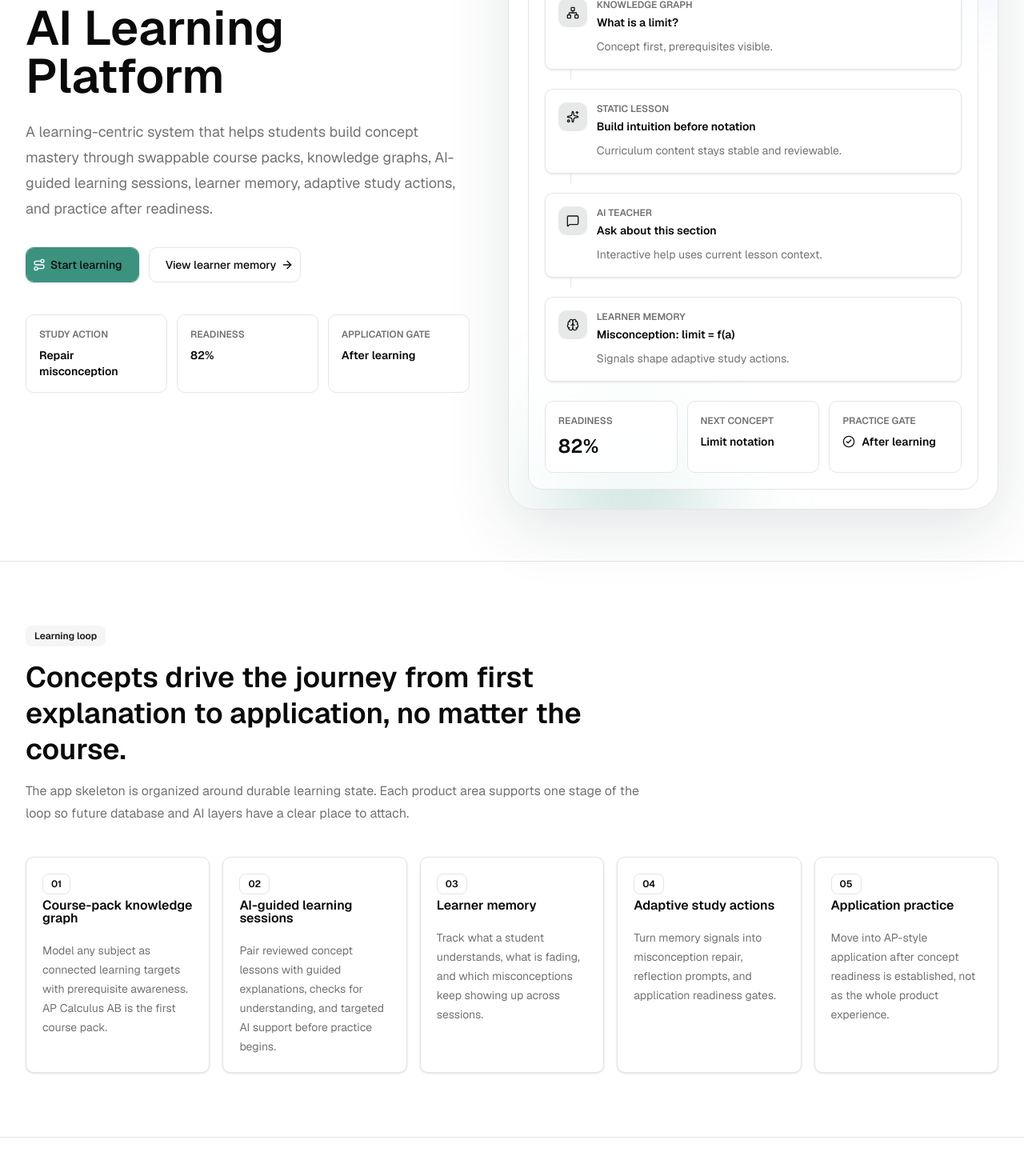
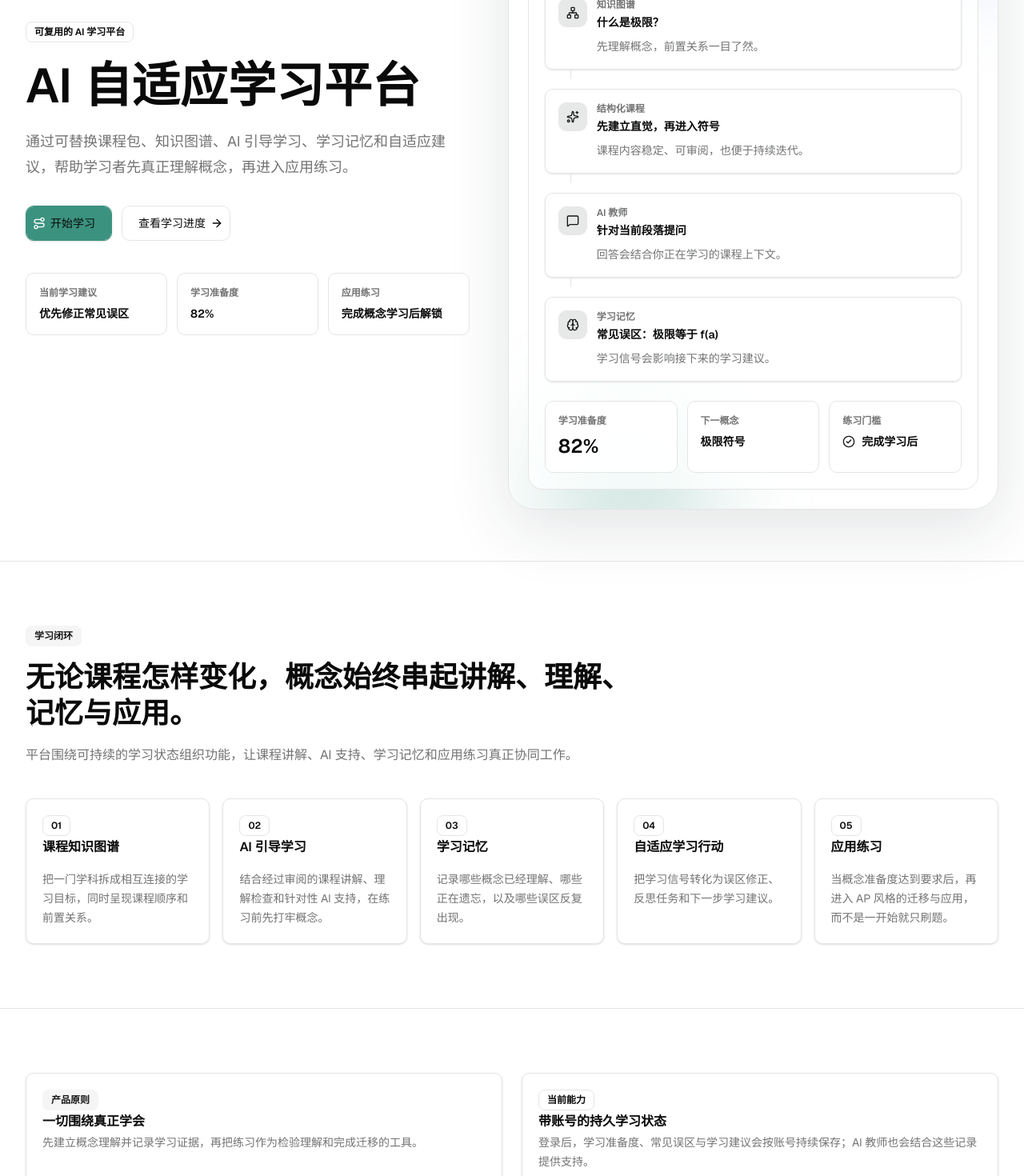
Before and after one commit to yemingc/ai-learning-platform, a Next.js app: page / in a window 1280 px wide. Shown: the part 320-1790 px from the top of the page at 80% size. Built offline with nearby package versions, Linux system fonts and the light colour scheme; no server answers.

Commit message:
update index page

```diff
--- a/package.json
+++ b/package.json
@@ -8,7 +8,7 @@
     "start": "next start",
     "lint": "eslint",
     "audit:prod": "npm audit --omit=dev --audit-level=high",
-    "test": "node --disable-warning=MODULE_TYPELESS_PACKAGE_JSON --test --experimental-strip-types tests/teacher-policy.test.ts tests/learner-memory-snapshot.test.ts tests/workflow-trace-evaluation.test.ts tests/lesson-visualizations.test.ts tests/curriculum-integrity.test.ts tests/curriculum-registry.test.ts tests/ai-usage-policy.test.ts tests/teacher-streaming.test.ts tests/formative-assessment.test.ts tests/adaptive-learning-plan.test.ts tests/misconception-lifecycle.test.ts tests/current-learning-signals.test.ts tests/evaluation-release-gate.test.ts tests/evaluation-text-matching.test.ts tests/evaluation-trends.test.ts tests/human-evaluation-calibration.test.ts tests/evaluation-governance-report.test.ts tests/demo-account.test.ts tests/auth-input.test.ts",
+    "test": "node --disable-warning=MODULE_TYPELESS_PACKAGE_JSON --test --experimental-strip-types tests/teacher-policy.test.ts tests/learner-memory-snapshot.test.ts tests/workflow-trace-evaluation.test.ts tests/lesson-visualizations.test.ts tests/curriculum-integrity.test.ts tests/curriculum-registry.test.ts tests/ai-usage-policy.test.ts tests/teacher-streaming.test.ts tests/formative-assessment.test.ts tests/adaptive-learning-plan.test.ts tests/misconception-lifecycle.test.ts tests/current-learning-signals.test.ts tests/evaluation-release-gate.test.ts tests/evaluation-text-matching.test.ts tests/evaluation-trends.test.ts tests/human-evaluation-calibration.test.ts tests/evaluation-governance-report.test.ts tests/demo-account.test.ts tests/auth-input.test.ts tests/home-localization.test.ts",
     "test:auth": "node scripts/auth-regression.mjs",
     "test:rag": "node scripts/rag-retrieval-check.mjs",
     "report:evaluation": "node scripts/export-evaluation-report.mjs",
--- a/src/app/page.tsx
+++ b/src/app/page.tsx
@@ -1,3 +1,5 @@
+"use client";
+
 import Link from "next/link";
 import {
   ArrowRight,
@@ -8,6 +10,10 @@ import {
   Route,
   Sparkles,
 } from "lucide-react";
+import {
+  type Language,
+  useLanguage,
+} from "@/components/i18n/language-provider";
 import { Badge } from "@/components/ui/badge";
 import { buttonVariants } from "@/components/ui/button";
 import {
@@ -19,7 +25,122 @@ import {
 } from "@/components/ui/card";
 import { cn } from "@/lib/utils";
 
-const learningLoop = [
+type LearningLoopItem = {
+  step: string;
+  title: string;
+  description: string;
+};
+
+type Signal = {
+  label: string;
+  value: string;
+};
+
+type HeroFlowItem = {
+  label: string;
+  title: string;
+  description: string;
+  icon: typeof Network;
+};
+
+type HomePageCopy = {
+  hero: {
+    badge: string;
+    title: string;
+    description: string;
+    startLearning: string;
+    viewMemory: string;
+    signals: Signal[];
+    flow: HeroFlowItem[];
+    workspace: {
+      badge: string;
+      title: string;
+      demoLabel: string;
+      demoUnit: string;
+      readiness: string;
+      nextConcept: string;
+      nextConceptValue: string;
+      practiceGate: string;
+      practiceGateValue: string;
+    };
+  };
+  learningLoop: {
+    badge: string;
+    title: string;
+    description: string;
+    items: LearningLoopItem[];
+  };
+  productStance: {
+    badge: string;
+    title: string;
+    description: string;
+  };
+  currentScope: {
+    badge: string;
+    title: string;
+    description: string;
+  };
+};
+
+const homePageCopy = {
+  en: {
+    hero: {
+      badge: "Reusable AI learning platform",
+      title: "AI Learning Platform",
+      description:
+        "A learning-centric system that helps students build concept mastery through swappable course packs, knowledge graphs, AI-guided learning sessions, learner memory, adaptive study actions, and practice after readiness.",
+      startLearning: "Start learning",
+      viewMemory: "View learner memory",
+      signals: [
+        { label: "Study action", value: "Repair misconception" },
+        { label: "Readiness", value: "82%" },
+        { label: "Application gate", value: "After learning" },
+      ],
+      flow: [
+        {
+          label: "Knowledge graph",
+          title: "What is a limit?",
+          description: "Concept first, prerequisites visible.",
+          icon: Network,
+        },
+        {
+          label: "Structured lesson",
+          title: "Build intuition before notation",
+          description: "Curriculum content stays stable and reviewable.",
+          icon: Sparkles,
+        },
+        {
+          label: "AI Teacher",
+          title: "Ask about this section",
+          description: "Interactive help uses current lesson context.",
+          icon: MessageSquare,
+        },
+        {
+          label: "Learner memory",
+          title: "Misconception: limit = f(a)",
+          description: "Signals shape adaptive study actions.",
+          icon: Brain,
+        },
+      ],
+      workspace: {
+        badge: "Learning system preview",
+        title: "From concept clarity to an adaptive next step.",
+        demoLabel: "Demo course pack",
+        demoUnit: "Unit 1 · Limits",
+        readiness: "Readiness",
+        nextConcept: "Next concept",
+        nextConceptValue: "Limit notation",
+        practiceGate: "Practice gate",
+        practiceGateValue: "After learning",
+      },
+    },
+    learningLoop: {
+      badge: "Learning loop",
+      title:
+        "Concepts drive the journey from first explanation to application, no matter the course.",
+      description:
+        "The platform is organized around durable learning state. Each product area supports one stage of the loop, so lessons, AI support, memory, and practice work together.",
+      items: [
         {
           step: "01",
           title: "Course-pack knowledge graph",
@@ -50,52 +171,131 @@ const learningLoop = [
           description:
             "Move into AP-style application after concept readiness is established, not as the whole product experience.",
         },
-];
-
-const signals = [
-  { label: "Study action", value: "Repair misconception" },
-  { label: "Readiness", value: "82%" },
-  { label: "Application gate", value: "After learning" },
-];
-
-const heroFlow = [
+      ],
+    },
+    productStance: {
+      badge: "Product stance",
+      title: "Learning-centric by design",
+      description:
+        "The core experience begins with concept readiness and student memory, then uses practice as evidence and application.",
+    },
+    currentScope: {
+      badge: "Scope for now",
+      title: "Authenticated, persistent learning state",
+      description:
+        "AI chat runs server-side, learner sessions are protected, and account-scoped memory persists readiness, misconceptions, and study recommendations.",
+    },
+  },
+  zh: {
+    hero: {
+      badge: "可复用的 AI 学习平台",
+      title: "AI 自适应学习平台",
+      description:
+        "通过可替换课程包、知识图谱、AI 引导学习、学习记忆和自适应建议，帮助学习者先真正理解概念，再进入应用练习。",
+      startLearning: "开始学习",
+      viewMemory: "查看学习进度",
+      signals: [
+        { label: "当前学习建议", value: "优先修正常见误区" },
+        { label: "学习准备度", value: "82%" },
+        { label: "应用练习", value: "完成概念学习后解锁" },
+      ],
+      flow: [
         {
-    label: "Knowledge graph",
-    title: "What is a limit?",
-    description: "Concept first, prerequisites visible.",
+          label: "知识图谱",
+          title: "什么是极限？",
+          description: "先理解概念，前置关系一目了然。",
           icon: Network,
         },
         {
-    label: "Static lesson",
-    title: "Build intuition before notation",
-    description: "Curriculum content stays stable and reviewable.",
+          label: "结构化课程",
+          title: "先建立直觉，再进入符号",
+          description: "课程内容稳定、可审阅，也便于持续迭代。",
           icon: Sparkles,
         },
         {
-    label: "AI Teacher",
-    title: "Ask about this section",
-    description: "Interactive help uses current lesson context.",
+          label: "AI 教师",
+          title: "针对当前段落提问",
+          description: "回答会结合你正在学习的课程上下文。",
           icon: MessageSquare,
         },
         {
-    label: "Learner memory",
-    title: "Misconception: limit = f(a)",
-    description: "Signals shape adaptive study actions.",
+          label: "学习记忆",
+          title: "常见误区：极限等于 f(a)",
+          description: "学习信号会影响接下来的学习建议。",
           icon: Brain,
         },
-];
+      ],
+      workspace: {
+        badge: "学习系统预览",
+        title: "从真正理解概念，到明确下一步学什么。",
+        demoLabel: "演示课程包",
+        demoUnit: "第 1 单元 · 极限",
+        readiness: "学习准备度",
+        nextConcept: "下一概念",
+        nextConceptValue: "极限符号",
+        practiceGate: "练习门槛",
+        practiceGateValue: "完成学习后",
+      },
+    },
+    learningLoop: {
+      badge: "学习闭环",
+      title: "无论课程怎样变化，概念始终串起讲解、理解、记忆与应用。",
+      description:
+        "平台围绕可持续的学习状态组织功能，让课程讲解、AI 支持、学习记忆和应用练习真正协同工作。",
+      items: [
+        {
+          step: "01",
+          title: "课程知识图谱",
+          description:
+            "把一门学科拆成相互连接的学习目标，同时呈现课程顺序和前置关系。",
+        },
+        {
+          step: "02",
+          title: "AI 引导学习",
+          description:
+            "结合经过审阅的课程讲解、理解检查和针对性 AI 支持，在练习前先打牢概念。",
+        },
+        {
+          step: "03",
+          title: "学习记忆",
+          description:
+            "记录哪些概念已经理解、哪些正在遗忘，以及哪些误区反复出现。",
+        },
+        {
+          step: "04",
+          title: "自适应学习行动",
+          description:
+            "把学习信号转化为误区修正、反思任务和下一步学习建议。",
+        },
+        {
+          step: "05",
+          title: "应用练习",
+          description:
+            "当概念准备度达到要求后，再进入 AP 风格的迁移与应用，而不是一开始就只刷题。",
+        },
+      ],
+    },
+    productStance: {
+      badge: "产品原则",
+      title: "一切围绕真正学会",
+      description:
+        "先建立概念理解并记录学习证据，再把练习作为检验理解和完成迁移的工具。",
+    },
+    currentScope: {
+      badge: "当前能力",
+      title: "带账号的持久学习状态",
+      description:
+        "登录后，学习准备度、常见误区与学习建议会按账号持续保存；AI 教师也会结合这些记录提供支持。",
+    },
+  },
+} satisfies Record<Language, HomePageCopy>;
 
 function HeroFlowCard({
   description,
   icon: Icon,
   label,
   title,
-}: {
-  description: string;
-  icon: typeof Network;
-  label: string;
-  title: string;
-}) {
+}: HeroFlowItem) {
   return (
     <div className="rounded-lg border border-border bg-background/85 p-4 shadow-sm">
       <div className="flex items-start gap-3">
@@ -116,7 +316,13 @@ function HeroFlowCard({
   );
 }
 
-function HeroWorkspace() {
+function HeroWorkspace({
+  copy,
+  flow,
+}: {
+  copy: HomePageCopy["hero"]["workspace"];
+  flow: HeroFlowItem[];
+}) {
   return (
     <div className="hidden lg:block">
       <div className="relative overflow-hidden rounded-[2rem] border border-border bg-[linear-gradient(135deg,hsl(var(--card))_0%,hsl(var(--muted))_100%)] p-6 shadow-[0_24px_80px_rgb(27_42_47_/_0.12)]">
@@ -126,24 +332,24 @@ function HeroWorkspace() {
         <div className="relative rounded-2xl border border-border bg-background/70 p-5 backdrop-blur">
           <div className="flex items-start justify-between gap-6">
             <div>
-              <Badge variant="secondary">Learning system preview</Badge>
+              <Badge variant="secondary">{copy.badge}</Badge>
               <h2 className="mt-4 max-w-sm text-2xl font-semibold leading-tight">
-                From concept clarity to adaptive next step.
+                {copy.title}
               </h2>
             </div>
             <div className="rounded-lg border border-border bg-card p-3 text-right">
               <p className="text-xs font-semibold uppercase text-muted-foreground">
-                Demo course pack
+                {copy.demoLabel}
               </p>
-              <p className="mt-1 text-sm font-semibold">Unit 1 - Limits</p>
+              <p className="mt-1 text-sm font-semibold">{copy.demoUnit}</p>
             </div>
           </div>
 
           <div className="mt-6 grid gap-3">
-            {heroFlow.map((item, index) => (
+            {flow.map((item, index) => (
               <div className="relative" key={item.label}>
                 <HeroFlowCard {...item} />
-                {index < heroFlow.length - 1 && (
+                {index < flow.length - 1 && (
                   <div className="mx-8 h-3 w-px bg-border" />
                 )}
               </div>
@@ -153,25 +359,25 @@ function HeroWorkspace() {
           <div className="mt-6 grid grid-cols-3 gap-3">
             <div className="rounded-lg border border-border bg-card/90 p-4">
               <p className="text-xs font-semibold uppercase text-muted-foreground">
-                Readiness
+                {copy.readiness}
               </p>
               <p className="mt-2 text-2xl font-semibold">82%</p>
             </div>
             <div className="rounded-lg border border-border bg-card/90 p-4">
               <p className="text-xs font-semibold uppercase text-muted-foreground">
-                Next concept
+                {copy.nextConcept}
               </p>
               <p className="mt-2 text-sm font-semibold leading-5">
-                Limit notation
+                {copy.nextConceptValue}
               </p>
             </div>
             <div className="rounded-lg border border-border bg-card/90 p-4">
               <p className="text-xs font-semibold uppercase text-muted-foreground">
-                Practice gate
+                {copy.practiceGate}
               </p>
               <p className="mt-2 flex items-center gap-2 text-sm font-semibold">
                 <CheckCircle2 className="size-4 text-primary" />
-                After learning
+                {copy.practiceGateValue}
               </p>
             </div>
           </div>
@@ -182,20 +388,20 @@ function HeroWorkspace() {
 }
 
 export default function Home() {
+  const { language } = useLanguage();
+  const copy = homePageCopy[language];
+
   return (
     <div className="overflow-hidden">
       <section className="relative isolate border-b border-border">
         <div className="mx-auto grid min-h-[calc(100vh-4rem)] w-full max-w-7xl items-center gap-12 px-4 py-16 sm:px-6 lg:grid-cols-[0.95fr_1.05fr] lg:px-8">
           <div className="relative z-10 max-w-2xl">
-            <Badge variant="outline">Reusable AI learning platform</Badge>
+            <Badge variant="outline">{copy.hero.badge}</Badge>
             <h1 className="mt-6 max-w-xl text-5xl font-semibold leading-none sm:text-6xl">
-              AI Learning Platform
+              {copy.hero.title}
             </h1>
             <p className="mt-6 max-w-2xl text-lg leading-8 text-muted-foreground">
-              A learning-centric system that helps students build concept
-              mastery through swappable course packs, knowledge graphs,
-              AI-guided learning sessions, learner memory, adaptive study
-              actions, and practice after readiness.
+              {copy.hero.description}
             </p>
             <div className="mt-8 flex flex-col gap-3 sm:flex-row">
               <Link
@@ -209,7 +415,7 @@ export default function Home() {
                   data-icon="inline-start"
                   className="size-4 text-white"
                 />
-                Start learning
+                {copy.hero.startLearning}
               </Link>
               <Link
                 className={cn(
@@ -218,12 +424,12 @@ export default function Home() {
                 )}
                 href="/memory"
               >
-                View learner memory
+                {copy.hero.viewMemory}
                 <ArrowRight data-icon="inline-end" className="size-4" />
               </Link>
             </div>
             <dl className="mt-10 grid max-w-2xl grid-cols-1 gap-3 sm:grid-cols-3">
-              {signals.map((signal) => (
+              {copy.hero.signals.map((signal) => (
                 <div
                   className="rounded-lg border border-border bg-card/80 p-4"
                   key={signal.label}
@@ -238,26 +444,23 @@ export default function Home() {
               ))}
             </dl>
           </div>
-          <HeroWorkspace />
+          <HeroWorkspace copy={copy.hero.workspace} flow={copy.hero.flow} />
         </div>
       </section>
 
       <section className="border-b border-border bg-card/70 py-16 sm:py-20">
         <div className="mx-auto w-full max-w-7xl px-4 sm:px-6 lg:px-8">
           <div className="max-w-3xl">
-              <Badge variant="secondary">Learning loop</Badge>
+            <Badge variant="secondary">{copy.learningLoop.badge}</Badge>
             <h2 className="mt-4 text-3xl font-semibold leading-tight sm:text-4xl">
-              Concepts drive the journey from first explanation to application,
-              no matter the course.
+              {copy.learningLoop.title}
             </h2>
             <p className="mt-4 text-base leading-7 text-muted-foreground">
-              The app skeleton is organized around durable learning state. Each
-              product area supports one stage of the loop so future database and
-              AI layers have a clear place to attach.
+              {copy.learningLoop.description}
             </p>
           </div>
           <div className="mt-10 grid gap-4 md:grid-cols-2 lg:grid-cols-5">
-            {learningLoop.map((item) => (
+            {copy.learningLoop.items.map((item) => (
               <Card key={item.step}>
                 <CardHeader>
                   <Badge className="w-fit" variant="outline">
@@ -279,26 +482,21 @@ export default function Home() {
           <Card>
             <CardHeader>
               <Badge className="w-fit" variant="secondary">
-                Product stance
+                {copy.productStance.badge}
               </Badge>
-              <CardTitle>Learning-centric by design</CardTitle>
+              <CardTitle>{copy.productStance.title}</CardTitle>
               <CardDescription>
-                The core experience begins with concept readiness and student
-                memory, then uses practice as evidence and application.
+                {copy.productStance.description}
               </CardDescription>
             </CardHeader>
           </Card>
           <Card>
             <CardHeader>
               <Badge className="w-fit" variant="outline">
-                Scope for now
+                {copy.currentScope.badge}
               </Badge>
-              <CardTitle>Authenticated, persistent learning state</CardTitle>
-              <CardDescription>
-                AI chat runs server-side, Auth.js protects learner sessions,
-                and account-scoped memory persists readiness, misconceptions,
-                and study recommendations in SQLite.
-              </CardDescription>
+              <CardTitle>{copy.currentScope.title}</CardTitle>
+              <CardDescription>{copy.currentScope.description}</CardDescription>
             </CardHeader>
           </Card>
         </div>
```
Also changed, not shown: src/components/site-header.tsx (+7 -2 lines), 1 other file (tests, documents, lock files or other folders). Lines whose indentation alone changed are shown as unchanged.
